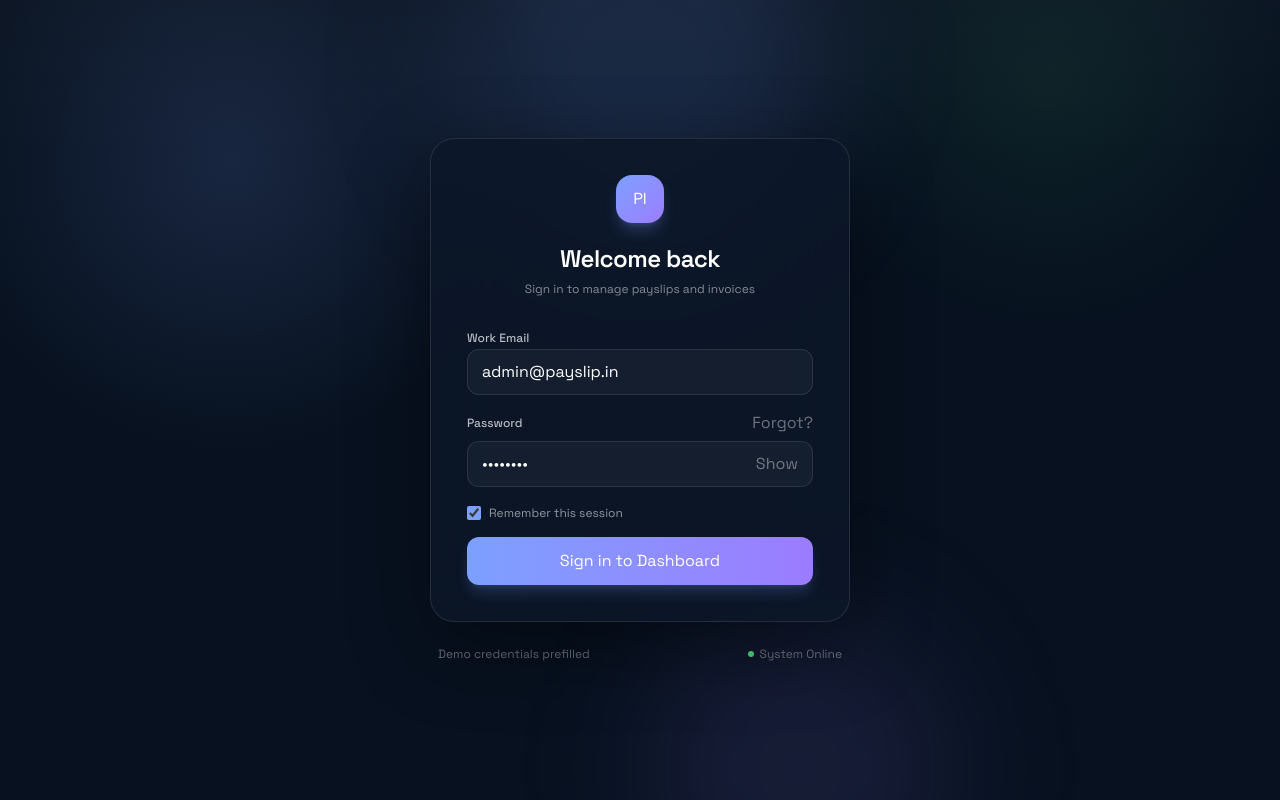
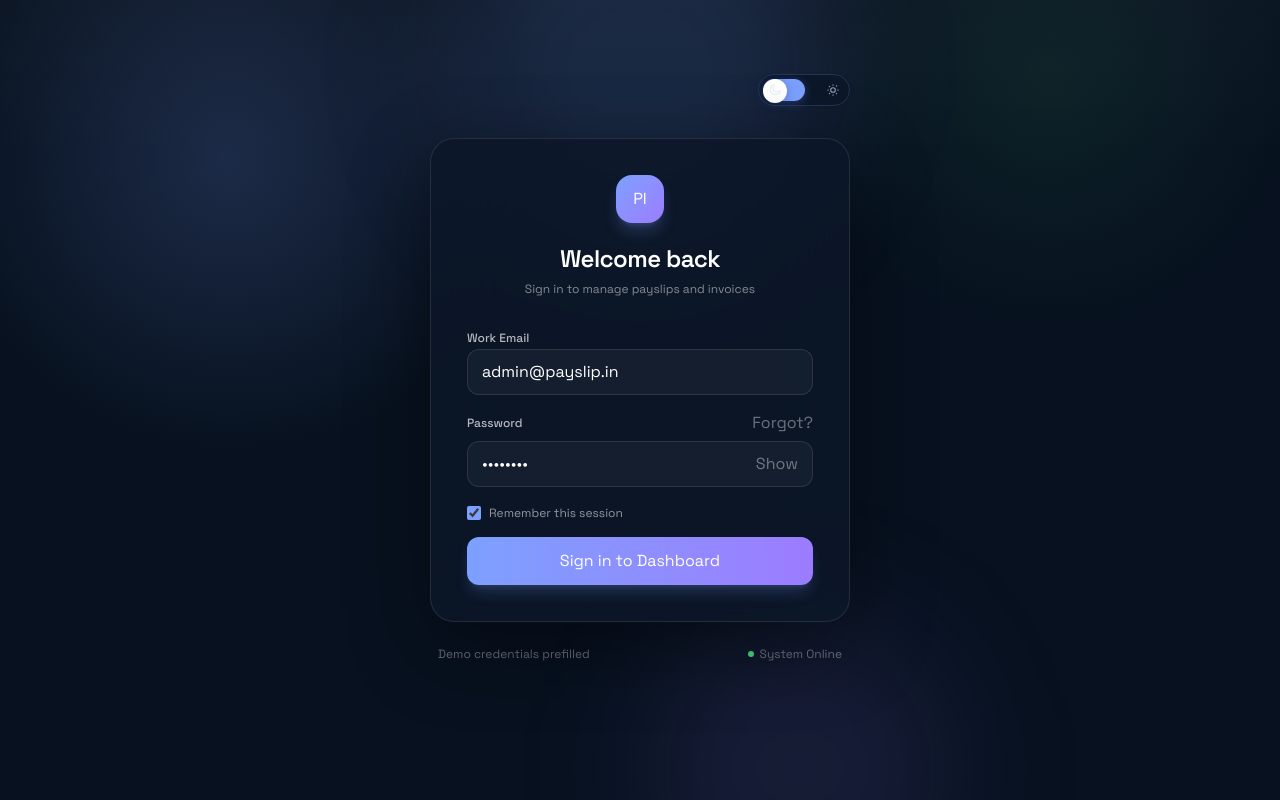
Before and after one commit to rishabh15aayaninfotech/payslip-invoicing, a Next.js app: page /login in a window 1280 px wide. Built offline with nearby package versions, Linux system fonts and the light colour scheme.

Commit message:
first commit

```diff
--- a/app/(admin)/_components/admin-shell.tsx
+++ b/app/(admin)/_components/admin-shell.tsx
@@ -4,6 +4,7 @@ import Link from "next/link";
 import { usePathname } from "next/navigation";
 import { useState } from "react";
 import type { ReactNode } from "react";
+import { ThemeToggle } from "../../_components/theme-provider";
 
 interface NavItem {
   label: string;
@@ -197,7 +198,7 @@ export function AdminShell({ children }: { children: ReactNode }) {
                   d={isCollapsed ? "M14 9l3 3-3 3" : "M16 9l-3 3 3 3"}
                 />
               </svg>
-            </button>
+              </button>
 
             {/* Search Box */}
             <div className="flex flex-1 items-center gap-2.5 rounded-xl border border-white/10 bg-white/5 px-3.5 py-2">
@@ -210,6 +211,8 @@ export function AdminShell({ children }: { children: ReactNode }) {
                 className="w-full border-0 bg-transparent text-xs text-white outline-none placeholder:text-white/30"
               />
             </div>
+
+            <ThemeToggle className="hidden sm:inline-flex" />
 
             {/* User Profile Dropdown */}
             <div className="relative">
--- a/app/(auth)/login/page.tsx
+++ b/app/(auth)/login/page.tsx
@@ -1,5 +1,6 @@
 import Link from "next/link";
 import { LoginForm } from "../_components/login-form";
+import { ThemeToggle } from "../../_components/theme-provider";
 
 export default function LoginPage() {
   return (
@@ -11,6 +12,10 @@ export default function LoginPage() {
       </div>
 
       <div className="relative w-full max-w-[420px]">
+        <div className="absolute -top-14 right-0 sm:-top-16">
+          <ThemeToggle />
+        </div>
+
         {/* Main Card */}
         <div className="rounded-3xl border border-white/10 bg-surface/85 p-8 shadow-[0_24px_80px_rgba(0,0,0,0.4)] backdrop-blur-2xl sm:p-9">
           {/* Logo & Header */}
--- /dev/null
+++ b/app/_components/theme-provider.tsx
@@ -0,0 +1,133 @@
+"use client";
+
+import { createContext, useContext, useEffect, useState, type ReactNode } from "react";
+
+export type ThemeMode = "light" | "dark";
+
+type ThemeContextValue = {
+  theme: ThemeMode;
+  setTheme: (theme: ThemeMode) => void;
+  toggleTheme: () => void;
+};
+
+const THEME_STORAGE_KEY = "payslip-theme";
+
+const ThemeContext = createContext<ThemeContextValue | null>(null);
+
+function applyTheme(theme: ThemeMode) {
+  const root = document.documentElement;
+  root.dataset.theme = theme;
+  root.style.colorScheme = theme;
+}
+
+export function ThemeProvider({ children }: { children: ReactNode }) {
+  const [theme, setThemeState] = useState<ThemeMode>(() => {
+    if (typeof document !== "undefined") {
+      const themeFromDocument = document.documentElement.dataset.theme;
+      if (themeFromDocument === "light" || themeFromDocument === "dark") {
+        return themeFromDocument;
+      }
+    }
+
+    if (typeof window !== "undefined") {
+      try {
+        const storedTheme = window.localStorage.getItem(THEME_STORAGE_KEY);
+        if (storedTheme === "light" || storedTheme === "dark") {
+          return storedTheme;
+        }
+      } catch {
+        // Ignore storage failures and fall back to dark.
+      }
+    }
+
+    return "dark";
+  });
+
+  useEffect(() => {
+    try {
+      window.localStorage.setItem(THEME_STORAGE_KEY, theme);
+    } catch {
+      // Ignore storage errors in private browsing or restricted contexts.
+    }
+    applyTheme(theme);
+  }, [theme]);
+
+  const setTheme = (nextTheme: ThemeMode) => {
+    setThemeState(nextTheme);
+  };
+
+  const toggleTheme = () => {
+    setThemeState((current) => (current === "dark" ? "light" : "dark"));
+  };
+
+  return (
+    <ThemeContext.Provider value={{ theme, setTheme, toggleTheme }}>
+      {children}
+    </ThemeContext.Provider>
+  );
+}
+
+export function useTheme() {
+  const context = useContext(ThemeContext);
+
+  if (!context) {
+    throw new Error("useTheme must be used within a ThemeProvider");
+  }
+
+  return context;
+}
+
+export function ThemeToggle({
+  className = "",
+}: {
+  className?: string;
+}) {
+  const { theme, setTheme } = useTheme();
+
+  return (
+    <button
+      type="button"
+      role="switch"
+      aria-checked={theme === "dark"}
+      aria-label={theme === "dark" ? "Turn dark mode off" : "Turn dark mode on"}
+      title={theme === "dark" ? "Dark mode on" : "Dark mode off"}
+      onClick={() => setTheme(theme === "dark" ? "light" : "dark")}
+      className={`group relative inline-flex h-8 w-[92px] items-center rounded-full border border-border bg-surface/85 p-1 shadow-sm backdrop-blur-sm transition hover:bg-surface-strong ${className}`}
+    >
+      <span className="pointer-events-none absolute left-2 z-10 flex h-4 w-4 items-center justify-center">
+        <svg className="h-3.5 w-3.5" fill="none" viewBox="0 0 24 24" stroke="currentColor">
+          <path
+            strokeLinecap="round"
+            strokeLinejoin="round"
+            strokeWidth={1.8}
+            d="M21 12.8A8.5 8.5 0 1111.2 3a7 7 0 109.8 9.8z"
+          />
+        </svg>
+      </span>
+      <span
+        className={`absolute inset-y-1 left-1 w-[42px] rounded-full bg-accent shadow-[0_2px_10px_rgba(91,124,255,0.35)] transition-transform duration-300 ease-out ${
+          theme === "dark" ? "translate-x-0" : "translate-x-[42px]"
+        }`}
+      />
+      <span
+        className={`pointer-events-none absolute right-2 z-10 flex h-4 w-4 items-center justify-center transition-colors ${
+          theme === "light" ? "text-foreground" : "text-muted"
+        }`}
+      >
+        <svg className="h-3.5 w-3.5" fill="none" viewBox="0 0 24 24" stroke="currentColor">
+          <path
+            strokeLinecap="round"
+            strokeLinejoin="round"
+            strokeWidth={1.8}
+            d="M12 3v1m0 16v1m8-9h1M3 12h1m13.657-6.657l.707-.707M5.636 18.364l.707-.707m0-11.314l-.707-.707M18.364 18.364l-.707-.707M12 8a4 4 0 100 8 4 4 0 000-8z"
+          />
+        </svg>
+      </span>
+      <span
+        className={`absolute left-1 top-1 h-6 w-6 rounded-full bg-white shadow-[0_2px_8px_rgba(15,23,42,0.25)] transition-transform duration-300 ease-out ${
+          theme === "dark" ? "translate-x-0" : "translate-x-[60px]"
+        }`}
+      />
+    </button>
+  );
+}
--- a/app/globals.css
+++ b/app/globals.css
@@ -1,6 +1,26 @@
 @import "tailwindcss";
 
 :root {
+  --background: #f4f7fb;
+  --foreground: #0f172a;
+  --surface: #ffffff;
+  --surface-strong: #eef3ff;
+  --surface-soft: #f8fafc;
+  --border: #d7e0ee;
+  --muted: #64748b;
+  --accent: #5b7cff;
+  --accent-strong: #8b5cf6;
+  --success: #16a34a;
+  --warning: #d97706;
+  --danger: #e11d48;
+  --html-start: #f8fbff;
+  --html-end: #eef4ff;
+  --page-glow-1: rgba(91, 124, 255, 0.18);
+  --page-glow-2: rgba(139, 92, 246, 0.14);
+  --page-glow-3: rgba(22, 163, 74, 0.06);
+}
+
+html[data-theme="dark"] {
   --background: #07111f;
   --foreground: #e7eefc;
   --surface: #0c1728;
@@ -13,6 +33,11 @@
   --success: #4ade80;
   --warning: #fbbf24;
   --danger: #fb7185;
+  --html-start: #08101d;
+  --html-end: #07111f;
+  --page-glow-1: rgba(124, 160, 255, 0.18);
+  --page-glow-2: rgba(155, 124, 255, 0.16);
+  --page-glow-3: rgba(74, 222, 128, 0.08);
 }
 
 @theme inline {
@@ -38,16 +63,21 @@
 
 html {
   background:
-    radial-gradient(circle at top left, rgba(124, 160, 255, 0.18), transparent 34%),
-    radial-gradient(circle at 85% 15%, rgba(155, 124, 255, 0.16), transparent 28%),
-    linear-gradient(180deg, #08101d 0%, #07111f 100%);
+    radial-gradient(circle at top left, var(--page-glow-1), transparent 34%),
+    radial-gradient(circle at 85% 15%, var(--page-glow-2), transparent 28%),
+    linear-gradient(180deg, var(--html-start) 0%, var(--html-end) 100%);
+  color-scheme: light;
+}
+
+html[data-theme="dark"] {
+  color-scheme: dark;
 }
 
 body {
   min-height: 100%;
   background:
-    radial-gradient(circle at 18% 20%, rgba(124, 160, 255, 0.15), transparent 24%),
-    radial-gradient(circle at 82% 10%, rgba(74, 222, 128, 0.08), transparent 20%),
+    radial-gradient(circle at 18% 20%, var(--page-glow-1), transparent 24%),
+    radial-gradient(circle at 82% 10%, var(--page-glow-3), transparent 20%),
     linear-gradient(180deg, rgba(255, 255, 255, 0.02), transparent 20%),
     var(--background);
   color: var(--foreground);
@@ -65,6 +95,38 @@ input,
 textarea,
 select {
   font: inherit;
+}
+
+html[data-theme="light"] [class*="text-white"] {
+  color: #0f172a !important;
+}
+
+html[data-theme="light"] [class*="text-white/"] {
+  color: #0f172a !important;
+}
+
+html[data-theme="light"] [class*="bg-white/"] {
+  background-color: rgba(15, 23, 42, 0.04) !important;
+}
+
+html[data-theme="light"] .bg-white {
+  background-color: #ffffff !important;
+}
+
+html[data-theme="light"] [class*="border-white/"] {
+  border-color: rgba(15, 23, 42, 0.12) !important;
+}
+
+html[data-theme="light"] .border-white {
+  border-color: rgba(15, 23, 42, 0.14) !important;
+}
+
+html[data-theme="light"] [class*="bg-black/"] {
+  background-color: rgba(15, 23, 42, 0.06) !important;
+}
+
+html[data-theme="light"] [class*="shadow-black/"] {
+  box-shadow: 0 24px 80px rgba(15, 23, 42, 0.1) !important;
 }
 
 .admin-grid {
--- a/app/layout.tsx
+++ b/app/layout.tsx
@@ -1,6 +1,7 @@
 import type { Metadata } from "next";
 import type { ReactNode } from "react";
 import { IBM_Plex_Mono, Space_Grotesk } from "next/font/google";
+import { ThemeProvider } from "./_components/theme-provider";
 import "./globals.css";
 
 const spaceGrotesk = Space_Grotesk({
@@ -27,9 +28,17 @@ export default function RootLayout({
   return (
     <html
       lang="en"
+      suppressHydrationWarning
       className={`${spaceGrotesk.variable} ${ibmPlexMono.variable} h-full scroll-smooth antialiased`}
     >
-      <body className="min-h-screen bg-background text-foreground">{children}</body>
+      <body className="min-h-screen bg-background text-foreground">
+        <script
+          dangerouslySetInnerHTML={{
+            __html: `(function(){try{var key="payslip-theme";var stored=localStorage.getItem(key);var theme=stored==="light"||stored==="dark"?stored:(window.matchMedia("(prefers-color-scheme: dark)").matches?"dark":"light");document.documentElement.dataset.theme=theme;document.documentElement.style.colorScheme=theme;}catch(e){document.documentElement.dataset.theme="dark";document.documentElement.style.colorScheme="dark";}})();`,
+          }}
+        />
+        <ThemeProvider>{children}</ThemeProvider>
+      </body>
     </html>
   );
 }
```
